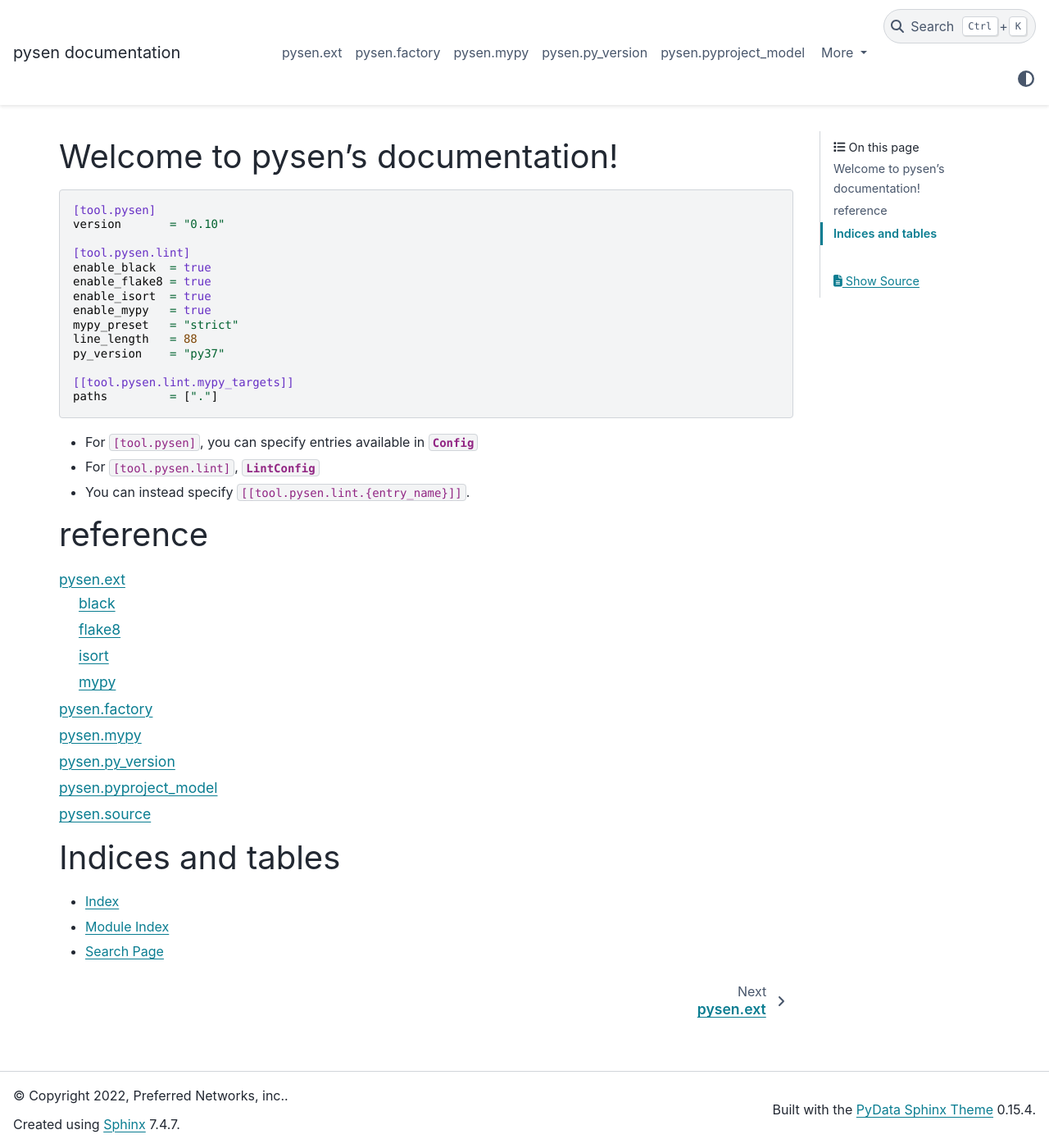
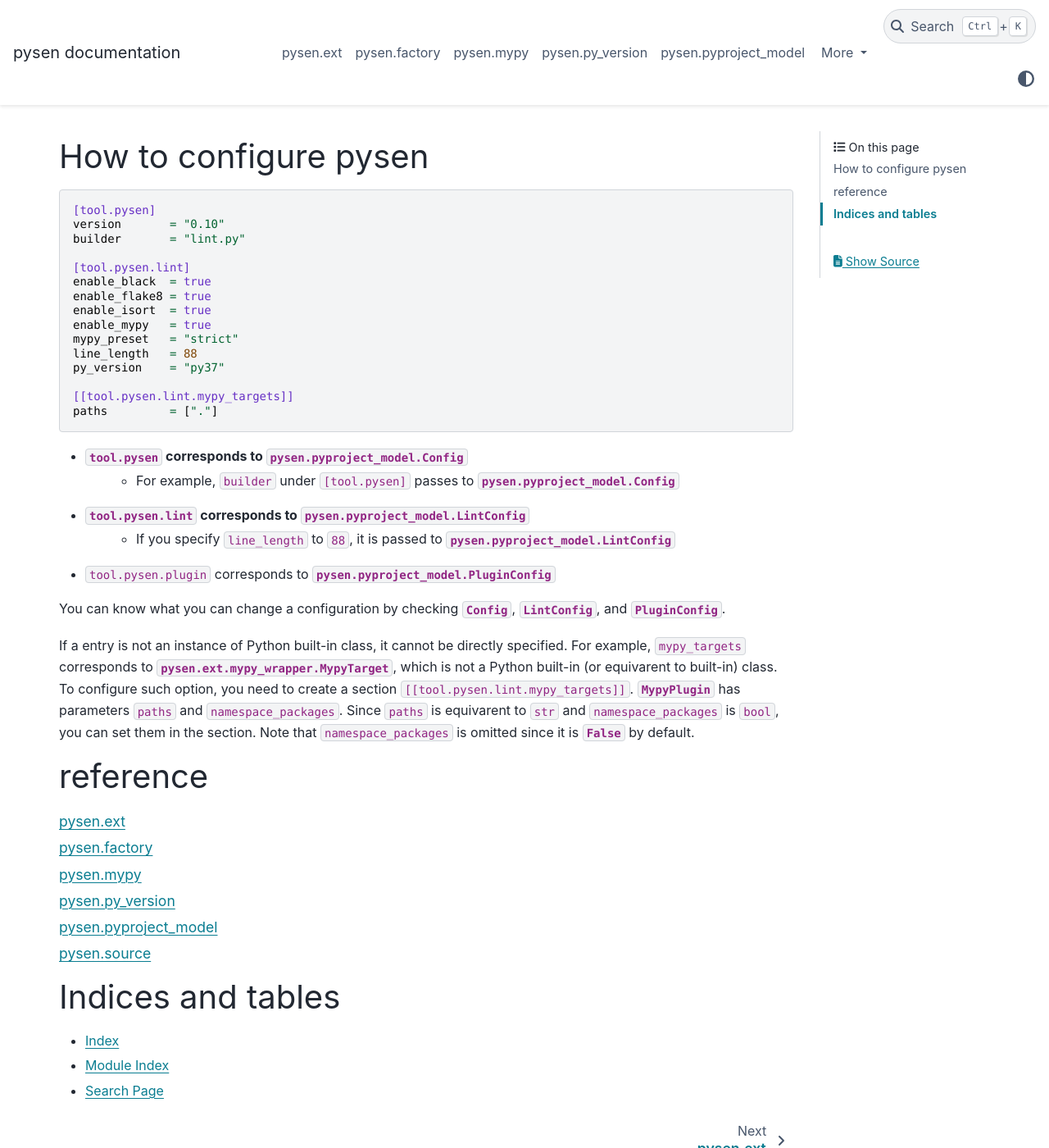
Before and after one commit to himkt/pysen-docs, a Sphinx documentation site: the page built from docs/source/index.rst, in a window 1280 px wide and 1400 px high. Shown: the whole window at 82% size. Built offline with Sphinx 7.4.7 and the PyData theme 0.15.4, drawn with Linux system fonts in a browser that asks for light colours.

Commit message:
Update index

```diff
--- a/docs/source/index.rst
+++ b/docs/source/index.rst
@@ -3,13 +3,14 @@
    You can adapt this file completely to your liking, but it should at least
    contain the root `toctree` directive.
 
-Welcome to pysen's documentation!
-=================================
+How to configure pysen
+======================
 
 .. code-block:: toml
 
    [tool.pysen]
    version       = "0.10"
+   builder       = "lint.py"
 
    [tool.pysen.lint]
    enable_black  = true
@@ -24,16 +25,30 @@ Welcome to pysen's documentation!
    paths         = ["."]
 
 
-- For ``[tool.pysen]``, you can specify entries available in :class:`~pysen.pyproject_model.Config`
-- For ``[tool.pysen.lint]``, :class:`~pysen.pyproject_model.LintConfig`
-- You can instead specify ``[[tool.pysen.lint.{entry_name}]]``.
+- ``tool.pysen`` corresponds to :class:`pysen.pyproject_model.Config`
+   - For example, ``builder`` under ``[tool.pysen]`` passes to :class:`pysen.pyproject_model.Config`
+
+- ``tool.pysen.lint`` corresponds to :class:`pysen.pyproject_model.LintConfig`
+   - If you specify ``line_length`` to ``88``, it is passed to :class:`pysen.pyproject_model.LintConfig`
+
+- ``tool.pysen.plugin`` corresponds to :class:`pysen.pyproject_model.PluginConfig`
+
+You can know what you can change a configuration by checking :class:`~pysen.pyproject_model.Config`,
+:class:`~pysen.pyproject_model.LintConfig`, and :class:`~pysen.pyproject_model.PluginConfig`.
+
+If a entry is not an instance of Python built-in class, it cannot be directly specified.
+For example, ``mypy_targets`` corresponds to :class:`pysen.ext.mypy_wrapper.MypyTarget`, which is not a Python built-in (or equivarent to built-in) class.
+To configure such option, you need to create a section ``[[tool.pysen.lint.mypy_targets]]``.
+:class:`~pysen.ext.mypy_wrapper.MypyPlugin` has parameters ``paths`` and ``namespace_packages``.
+Since ``paths`` is equivarent to ``str`` and ``namespace_packages`` is ``bool``, you can set them in the section.
+Note that ``namespace_packages`` is omitted since it is :obj:`False` by default.
 
 
 reference
 =========
 
 .. toctree::
-   :maxdepth: 2
+   :maxdepth: 1
 
    reference/ext/index
    reference/factory
```
